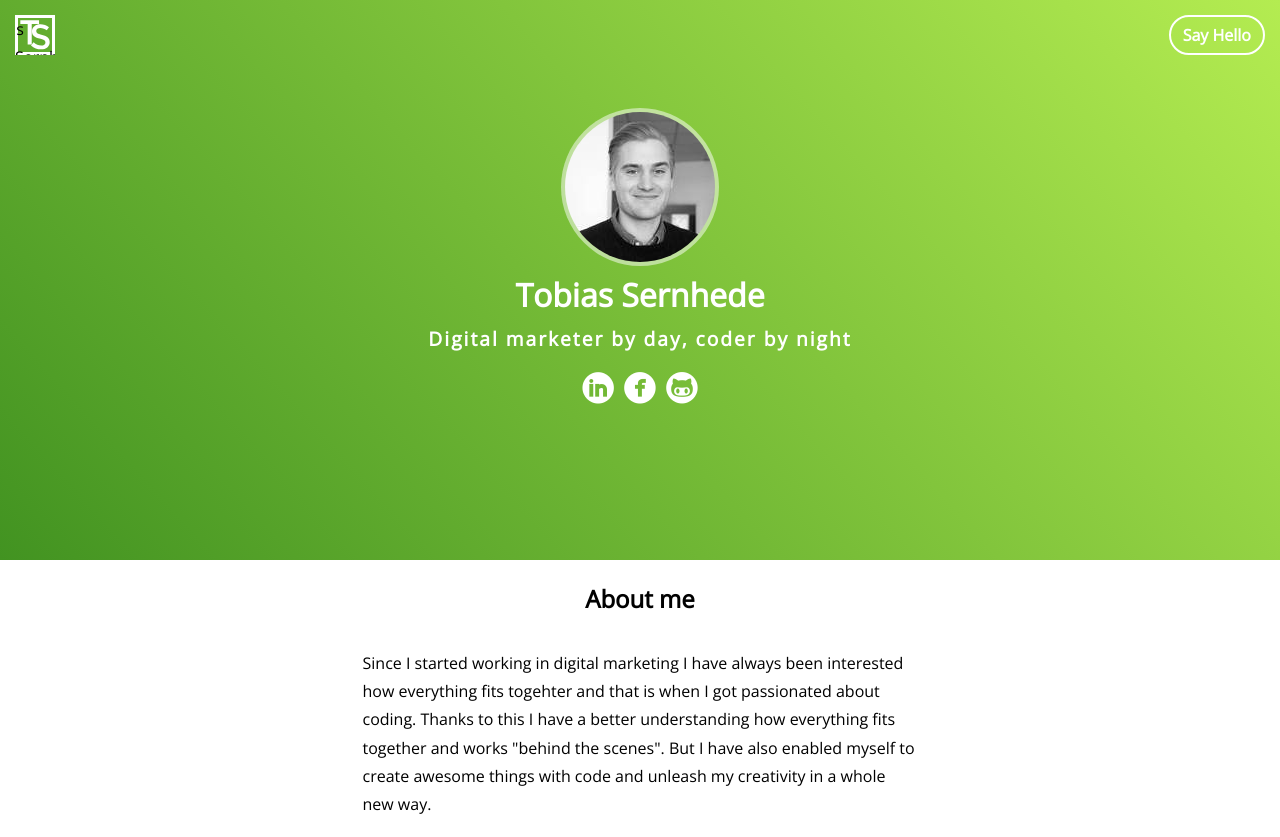
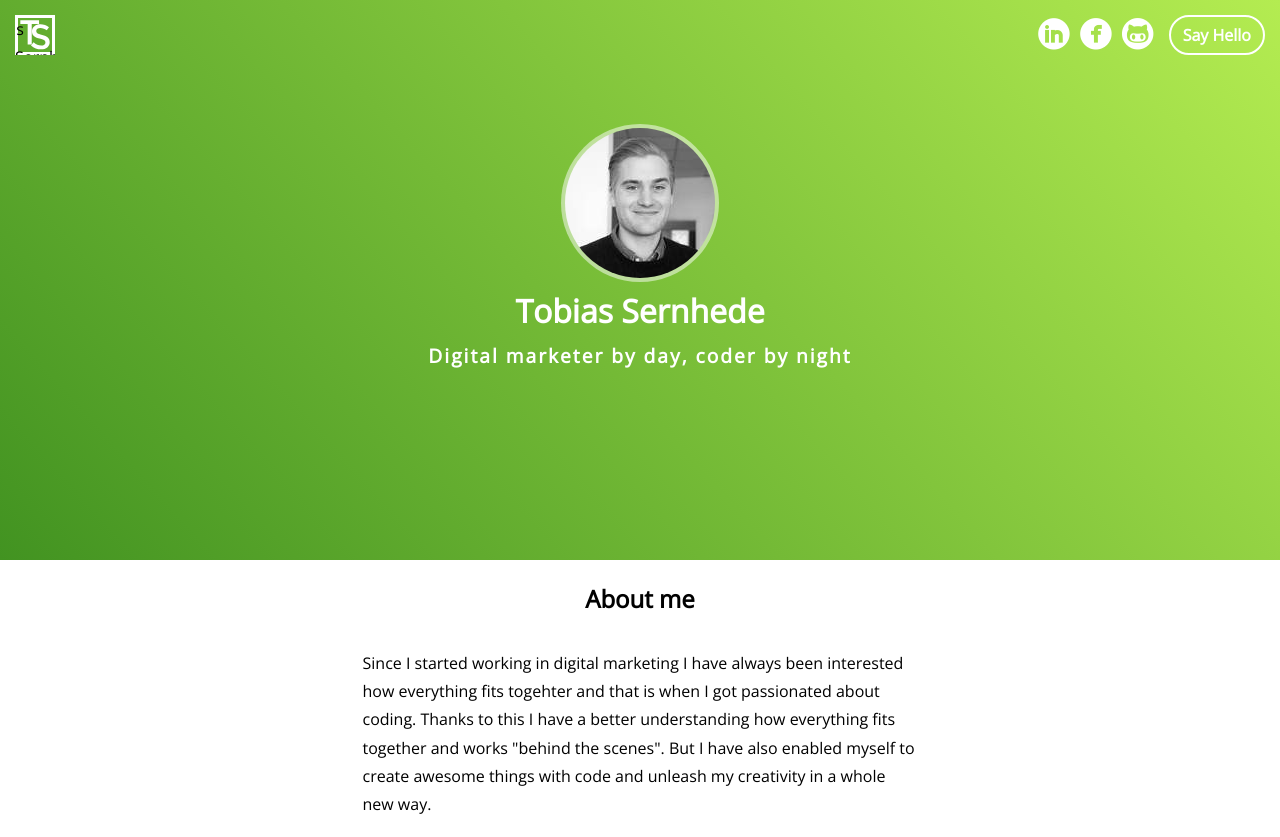
Before and after one commit to tobiassern/tobiassernhede.github.io, a plain HTML site: page index.html in a window 1280 px wide. Shown: the top 837 px of the page. Drawn offline with nearby package versions, Linux system fonts and the light colour scheme; files whose address does not match are found by name.

Commit message:
Updated sass

```diff
--- a/data/data.json
+++ b/data/data.json
@@ -27,7 +27,7 @@
 			"projectType" : "Client",
 			"websiteUrl" : "http://www.kerstinhjelm.se/",
 			"githubUrl" : "",
-			"languages" : ["wordpress", "javascript", "jquery", "sass"],
+			"languages" : ["wordpress", "php", "javascript", "jquery", "sass"],
 			"img" : "img/kerstin-hjelm-website.jpg"
         },
        	{
@@ -47,7 +47,7 @@
 			"projectType" : "Client",
 			"websiteUrl" : "http://www.elbilen.org/",
 			"githubUrl" : "",
-			"languages" : ["wordpress", "javascript", "jquery", "sass"],
+			"languages" : ["wordpress", "php", "javascript", "jquery", "sass"],
 			"img" : ""
         },
         {
@@ -57,7 +57,7 @@
 			"projectType" : "Client",
 			"websiteUrl" : "http://t-lab.se/",
 			"githubUrl" : "",
-			"languages" : ["wordpress", "javascript", "jquery", "sass"],
+			"languages" : ["wordpress", "php", "javascript", "jquery", "sass"],
 			"img" : "img/tlab-website.jpg"
         }
     ]
--- a/index.html
+++ b/index.html
@@ -17,7 +17,20 @@
   			<div class="site-branding">
   				Tobias Sernhede
   			</div>
-  			<a href="mailto:tobias@sernhede.com?subject=Hello Tobias!" class="btn btn-white btn-border float-right">Say Hello</a>
+  			<div class="site-header-right">
+	  			<div class="social-media">
+					<a href="https://www.linkedin.com/in/tobiassernhede" title="LinkedIn" target="_blank">
+						<span class="symbol">circlelinkedin</span>
+					</a>
+					<a href="https://www.facebook.com/tobias.sernhede" title="Facebook" target="_blank">
+						<span class="symbol">circlefacebook</span>
+					</a>
+					<a href="https://github.com/tobiassernhede" title="GitHub" target="_blank">
+						<span class="symbol">circlegithubalt</span>
+					</a>
+				</div>
+	  			<a href="mailto:tobias@sernhede.com?subject=Hello Tobias!" class="btn btn-white btn-border float-right">Say Hello</a>
+  			</div>
   		</header>
   		<section class="top-hero">
   			<div class="top-hero-inner">
@@ -27,17 +40,6 @@
 	  				</div>
 	  				<h1 class="hero-title">Tobias Sernhede</h1>
 	  				<h2 class="hero-sub-title">Digital marketer by day, <span>coder by night</span></h2>
-	  				<div class="social-media">
-	  					<a href="#" title="LinkedIn" target="_blank">
-		  					<span class="symbol">circlelinkedin</span>
-	  					</a>
-	  					<a href="#" title="Facebook" target="_blank">
-		  					<span class="symbol">circlefacebook</span>
-	  					</a>
-	  					<a href="#" title="GitHub" target="_blank">
-		  					<span class="symbol">circlegithubalt</span>
-		  				</a>
-	  				</div>
 	  			</div>
 	  		</div>
   		</section>
@@ -75,12 +77,12 @@
   								<div class="portfolio-item-links">
   									<!-- ko if: websiteUrl -->
   									<span>
-  										<a class="btn btn-sm btn-black" data-bind="attr: { href: websiteUrl, title: title }" target="_blank">View Website</a>
+  										<a class="btn btn-sm btn-black btn-border" data-bind="attr: { href: websiteUrl, title: title }" target="_blank">View Website</a>
   									</span>
   									<!-- /ko -->
   									<!-- ko if: githubUrl -->
   									<span>
-  										<a class="btn btn-sm btn-black" data-bind="attr: { href: githubUrl, title: title }" target="_blank">View GitHub</a>
+  										<a class="btn btn-sm btn-black" data-bind="attr: { href: githubUrl, title: title }" target="_blank"><i class="devicon-github-plain"></i> View GitHub</a>
   									</span>
   									<!-- /ko -->
   								</div>
@@ -89,6 +91,9 @@
 									<div data-bind="foreach: languages">
 									<!-- ko if: $data == 'python' -->
 									<i class="devicon-python-plain"></i>
+									<!-- /ko -->
+									<!-- ko if: $data == 'php' -->
+									<i class="devicon-php-plain"></i>
 									<!-- /ko -->
 									<!-- ko if: $data == 'wordpress' -->
 									<i class="devicon-wordpress-plain"></i>
--- a/src/scss/components/_general.scss
+++ b/src/scss/components/_general.scss
@@ -32,3 +32,25 @@ section {
 		margin-bottom: 25px;
 	}
 }
+
+.social-media {
+	font-size: 2.4rem;
+	a {
+		text-decoration: none;
+		color: inherit;
+		vertical-align: middle;
+		display: inline-block;
+		height: 40px;
+		.symbol {
+			display: inline-block;
+			transition: transform 0.2s ease;
+			vertical-align: middle;
+			&:hover {
+				transform: scale(1.15);
+			}
+			&:active {
+				transform: scale(1.2);
+			}
+		}
+	}
+}
--- a/src/scss/components/_site-header.scss
+++ b/src/scss/components/_site-header.scss
@@ -30,4 +30,14 @@
 		margin-right: 15px;
 		vertical-align: middle;
 	}
+	.site-header-right {
+		display: inline-block;
+		float: right;
+		.social-media {
+			vertical-align: middle;
+			display: inline-block;;
+			color: #ffffff;
+			margin: 0 15px;
+		}
+	}
 }
--- a/src/scss/components/_top-hero.scss
+++ b/src/scss/components/_top-hero.scss
@@ -49,23 +49,6 @@ $top-hero-min-height: 450px;
 				font-size: 1.2rem;
 				letter-spacing: 2px;
 			}
-			.social-media {
-				font-size: 2.4rem;
-				a {
-					text-decoration: none;
-					color: inherit;
-					.symbol {
-						display: inline-block;
-						transition: transform 0.2s ease;
-						&:hover {
-							transform: scale(1.15);
-						&:active {
-							transform: scale(1.2);
-						}
-						}
-					}
-				}
-			}
 		}
 	}
 }
```
Also changed, not shown: css/style.css.
